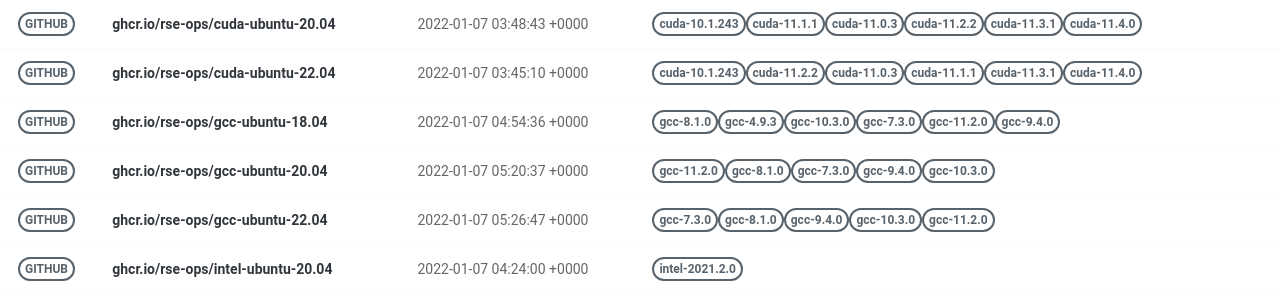
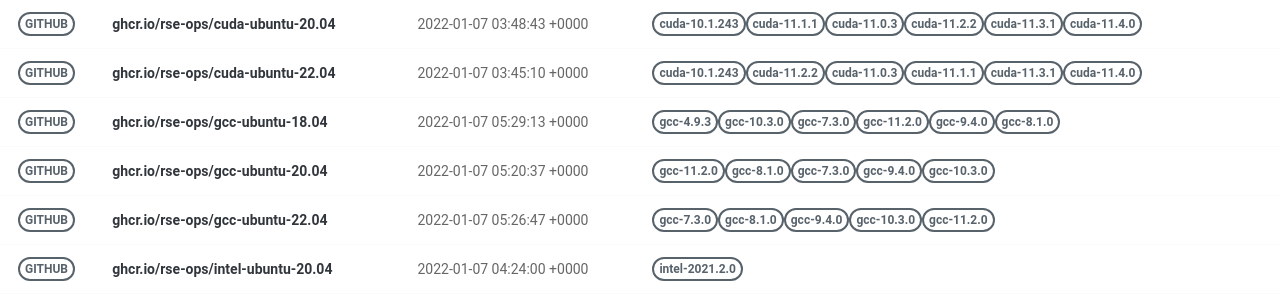
Before and after one commit to rse-ops/docker-images, a Jekyll site: the page built from pages/index.md, in a window 1280 px wide. Shown: the part 277-577 px from the top of the page. Built offline with Jekyll 4.4.1, drawn with Linux system fonts in a browser that asks for light colours; nearby versions of some CDN libraries.

Commit message:
Automated push to update library 2022-01-07

```diff
--- a/_library/ghcr.io-rse-ops-gcc-ubuntu-18.04.md
+++ b/_library/ghcr.io-rse-ops-gcc-ubuntu-18.04.md
@@ -1,14 +1,11 @@
 ---
 layout: container
 name: ghcr.io/rse-ops/gcc-ubuntu-18.04
-updated_at: 2022-01-07 04:54:36.583938
+updated_at: 2022-01-07 05:29:13.737110
 
 
 container_url: https://github.com/orgs/rse-ops/packages/container/package/gcc-ubuntu-18.04
 versions:
- - tag: gcc-8.1.0
-   dockerfile: https://github.com/rse-ops/docker-images/blob/main/ubuntu/gcc/Dockerfile
-   manifest: https://crane.ggcr.dev/manifest/ghcr.io/rse-ops/gcc-ubuntu-18.04:gcc-8.1.0
  - tag: gcc-4.9.3
    dockerfile: https://github.com/rse-ops/docker-images/blob/main/ubuntu/gcc/Dockerfile
    manifest: https://crane.ggcr.dev/manifest/ghcr.io/rse-ops/gcc-ubuntu-18.04:gcc-4.9.3
```
Also changed, not shown: other parts of _library/ghcr.io-rse-ops-gcc-ubuntu-18.04.md (+3 -0 lines).
